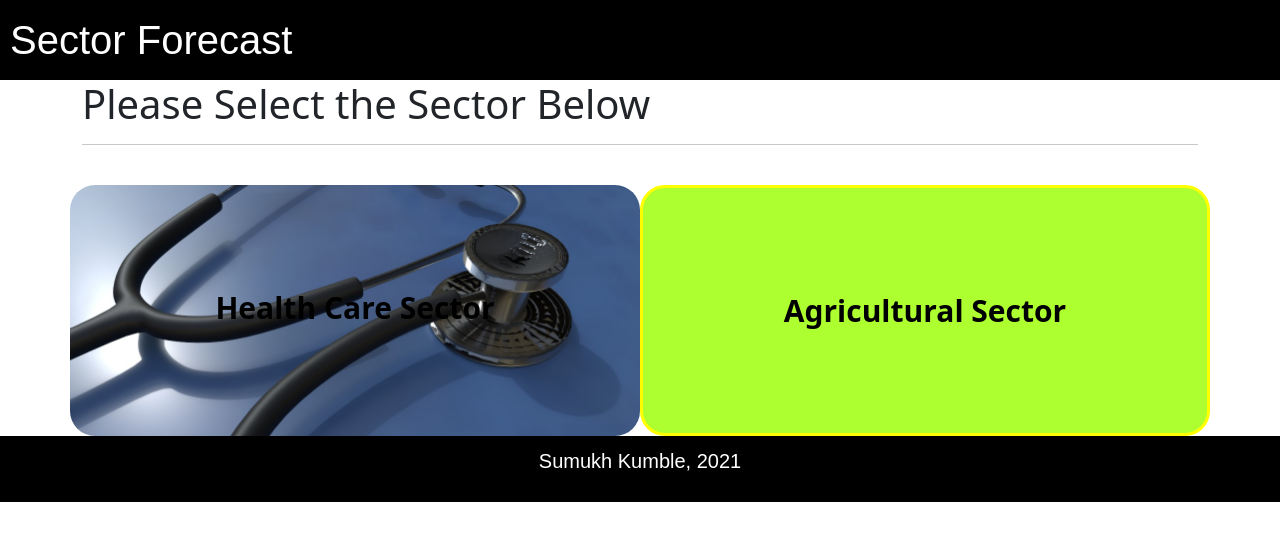
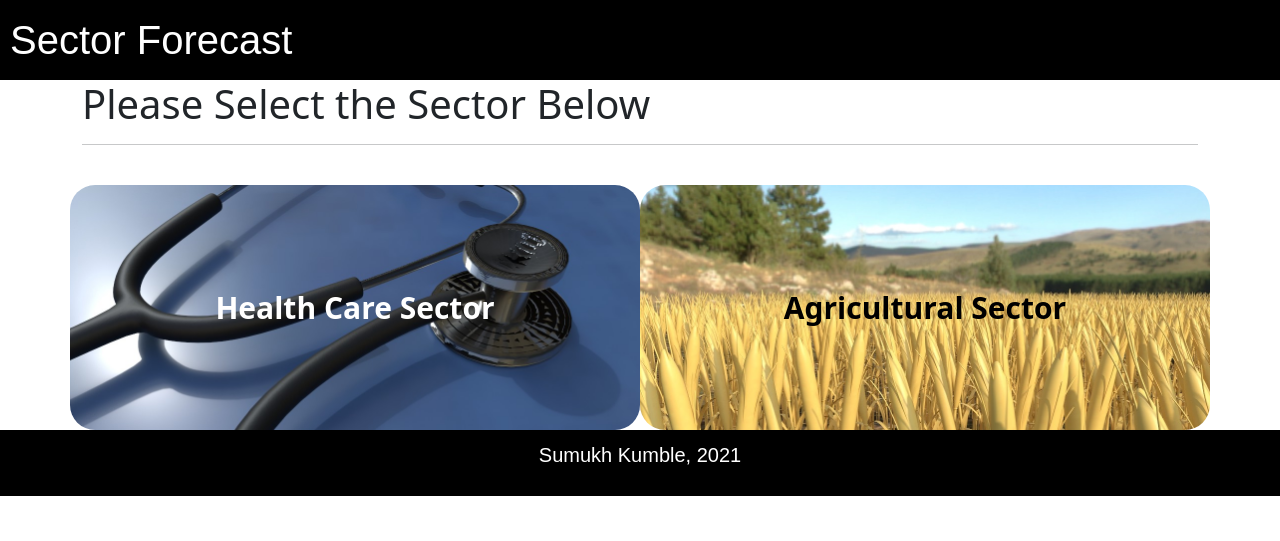
Before and after one commit to skumble27/final-project, a Flask app: page / in a window 1280 px wide. Shown: the top 541 px of the page. Run offline with Flask 2, Linux system fonts and the light colour scheme; parts of the project's set-up code (start-up, migrations or seed data) failed here and were passed over; some libraries are stand-ins or nearby versions.

Commit message:
changing image

```diff
--- a/static/styles.css
+++ b/static/styles.css
@@ -18,7 +18,7 @@
 }
 
 .health {
-    background-image: url('https://raw.githubusercontent.com/skumble27/final-project/main/images/stethescope.jpg?token=ANNX63XSEZODQCDRHMDEGOTACJGBS');
+    background-image: url('https://raw.githubusercontent.com/skumble27/final-project/main/images/stethescope.jpg?token=ANNX63UHZUXQ757QJG2XLJ3ACNZBW');
     background-size: cover;
     padding: 100px;
     text-align: center;
@@ -27,7 +27,7 @@
 }
 
 .health a{
-    color: black;
+    color: white;
     font-weight: bolder;
     font-size: 30px;
 }
@@ -41,12 +41,11 @@
 }
 
 .agricutlure {
-    background-color: greenyellow;
+    background-image: url('https://raw.githubusercontent.com/skumble27/final-project/main/images/agriculture.jpg?token=ANNX63STHNFD7HFZOUDCMDDACNZJ2');
+    background-size: cover;
     padding: 100px;
     text-align: center;
     border-radius: 25px;
-    border-style: solid;
-    border-color: yellow;
 }
 
 .agricutlure a{
```
Also changed, not shown: images/agriculture.jpg.
